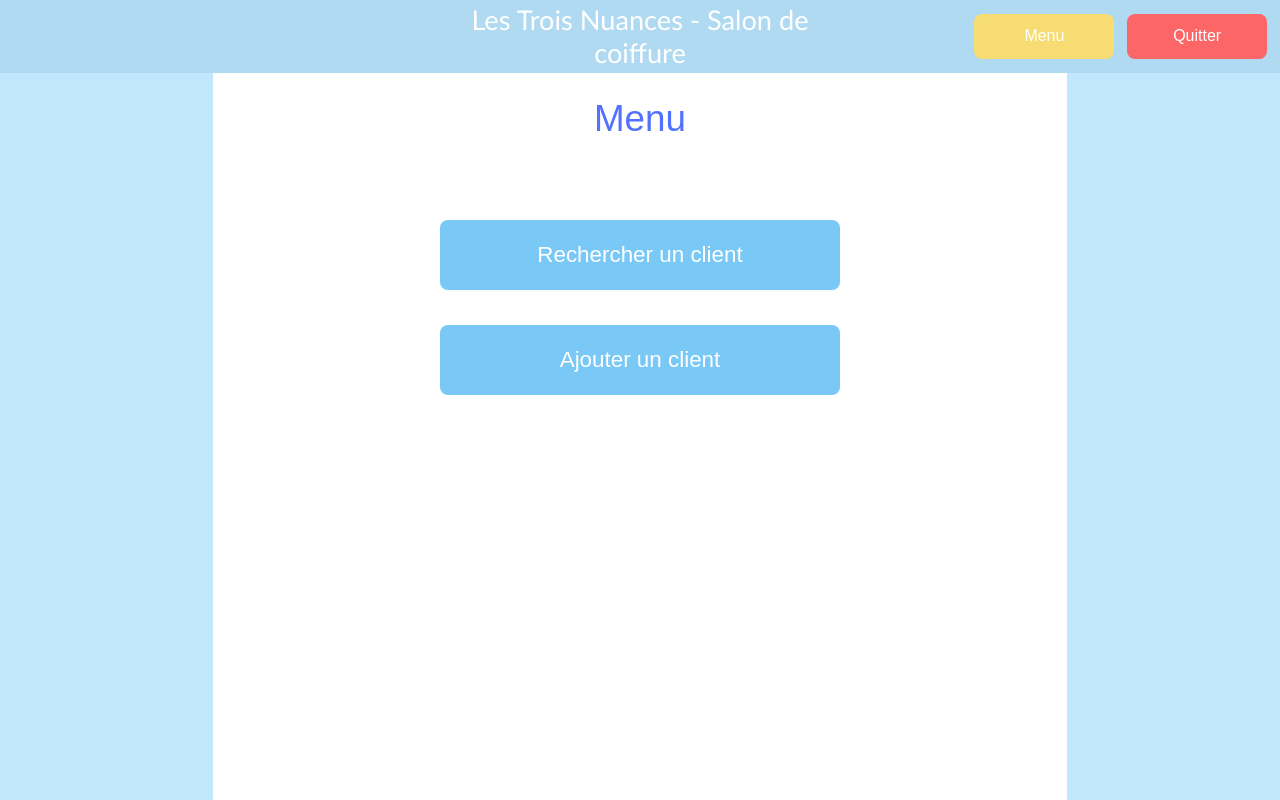
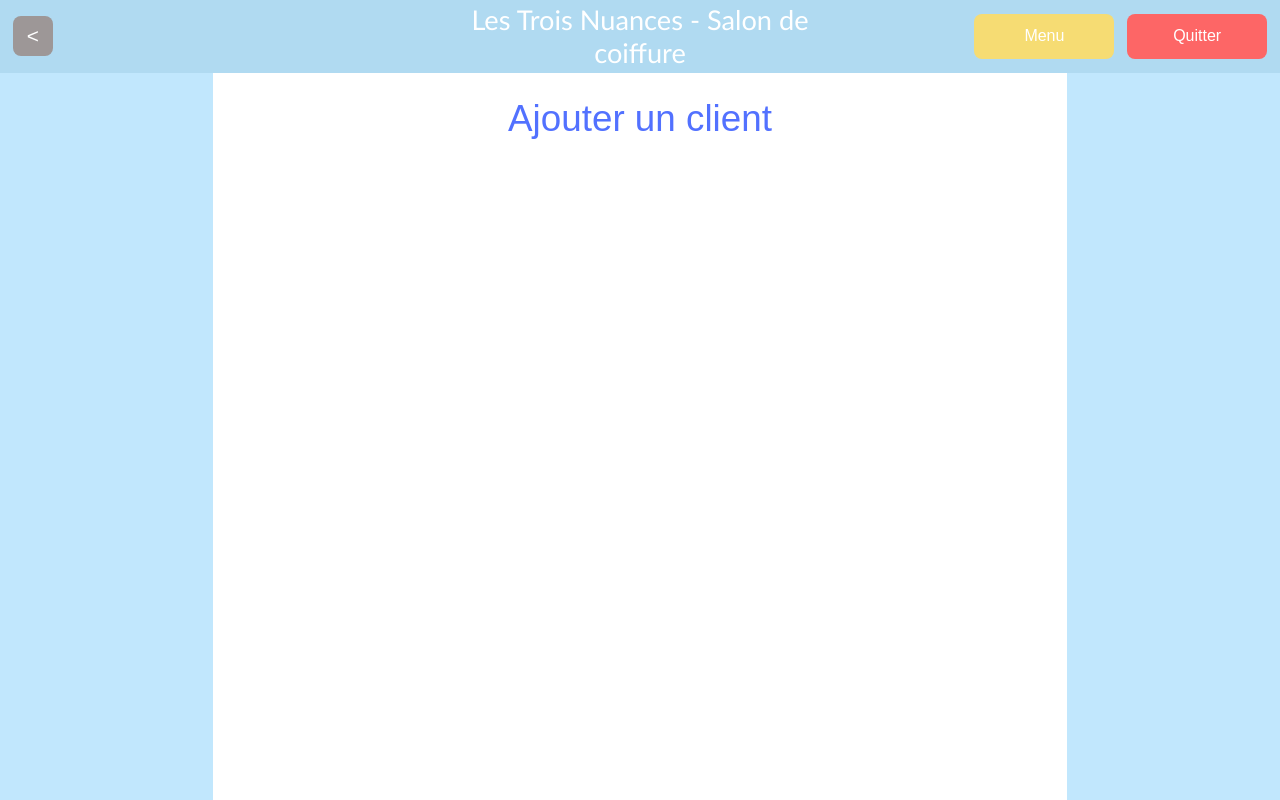
Before and after one commit to Julien-Demogue/Les_Trois_Nuances-Gestion_Client, a Vue app: page /#/ in a window 1280 px wide. Built offline with nearby package versions, Linux system fonts and the light colour scheme.

Commit message:
11/02/2024 16:13

```diff
--- a/package.json
+++ b/package.json
@@ -11,9 +11,10 @@
     "electron-positioner": "^4.1.0",
     "vite-tsconfig-paths": "^4.3.1",
     "vue": "^3.4.15",
-    "vue-router": "^4.2.5"
+    "vue-router": "^4.0.13"
   },
   "devDependencies": {
+    "@types/vue-router": "^2.0.0",
     "@vitejs/plugin-vue": "^4.3.4",
     "electron": "^26.1.0",
     "electron-builder": "^24.6.4",
--- a/src/App.vue
+++ b/src/App.vue
@@ -4,14 +4,32 @@ import ContentHolder from './components/ContentHolder.vue'
 </script>
 
 <template>
-  <div class="page">
-    <TopBar :showReturnBtn="false"/>
-    <div class="page-content">
-      <div class="left-bar"></div>
-      <ContentHolder title="Menu"/>
-      <div class="right-bar"></div>
+    <!-- <div class="page">
+      <TopBar :showReturnBtn="false"/>
+      <div class="page-content">
+        <div class="left-bar"></div>
+        <ContentHolder title="Menu" contentToShow="menu"/>
+        <div class="right-bar"></div>
+      </div>
+    </div> -->
+
+    <div class="page">
+      <TopBar :showReturnBtn="true"/>
+      <div class="page-content">
+        <div class="left-bar"></div>
+        <ContentHolder title="Ajouter un client" contentToShow="add"/>
+        <div class="right-bar"></div>
+      </div>
     </div>
-  </div>
+
+    <!-- <div class="page">
+      <TopBar :showReturnBtn="true"/>
+      <div class="page-content">
+        <div class="left-bar"></div>
+        <ContentHolder title="Rechercher un client" contentToShow="search"/>
+        <div class="right-bar"></div>
+      </div>
+    </div> -->
 </template>
 
 <style scoped>
--- a/src/components/ContentHolder.vue
+++ b/src/components/ContentHolder.vue
@@ -1,24 +1,34 @@
 <script setup lang="ts">
-import MainMenu from './MainMenu.vue'
+
 </script>
 
 <template>
     <div class="content-holder">
         <div class="title">{{ title }}</div>
         <div class="content">
-            <MainMenu/>
+          <component :is="activeComp" />
         </div>
     </div>
 </template>
 
 <script lang="ts">
 export default {
-  props: {
-    title: {
-      type: String,
-      required: true,
+    props: {
+        title: {
+          type: String,
+          required: true,
+        },
+        contentToShow:{
+          type: String,
+          required: false,
+          default: 'menu'
+        }
     },
-  },
+    computed: {
+      activeComp(){
+        return this.contentToShow;
+      }
+    }
 };
 </script>
 
--- /dev/null
+++ b/src/vues/AddClient.vue
@@ -0,0 +1,3 @@
+<template>
+
+</template>
--- /dev/null
+++ b/src/vues/Client.vue
@@ -0,0 +1,3 @@
+<template>
+
+</template>
--- /dev/null
+++ b/src/vues/MainMenu.vue
@@ -0,0 +1,3 @@
+<template>
+
+</template>
--- /dev/null
+++ b/src/vues/SearchClient.vue
@@ -0,0 +1,3 @@
+<template>
+    Recharche de client
+</template>
```
Also changed, not shown: src/components/MenuOptions.vue (renamed from src/components/MainMenu.vue, +3 -4 lines), src/main.ts (+11 -1 lines), 1 other file (tests, documents, lock files or other folders).
